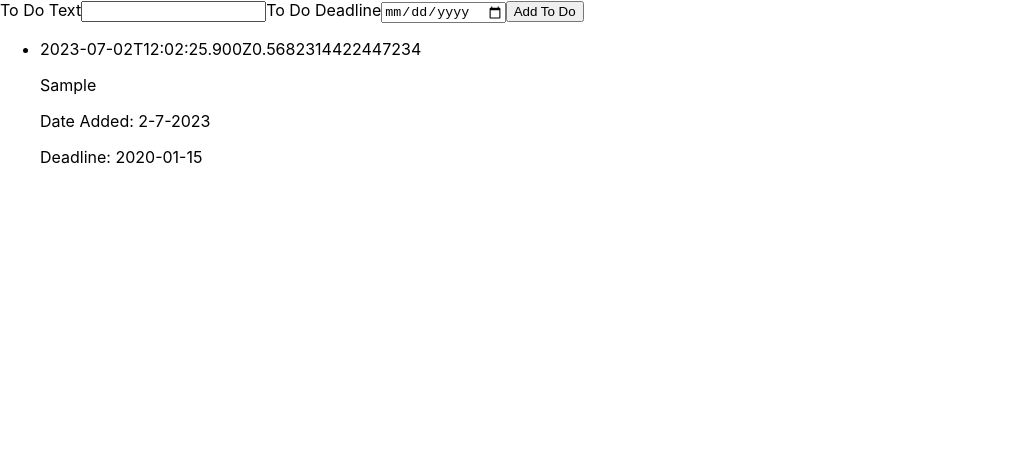
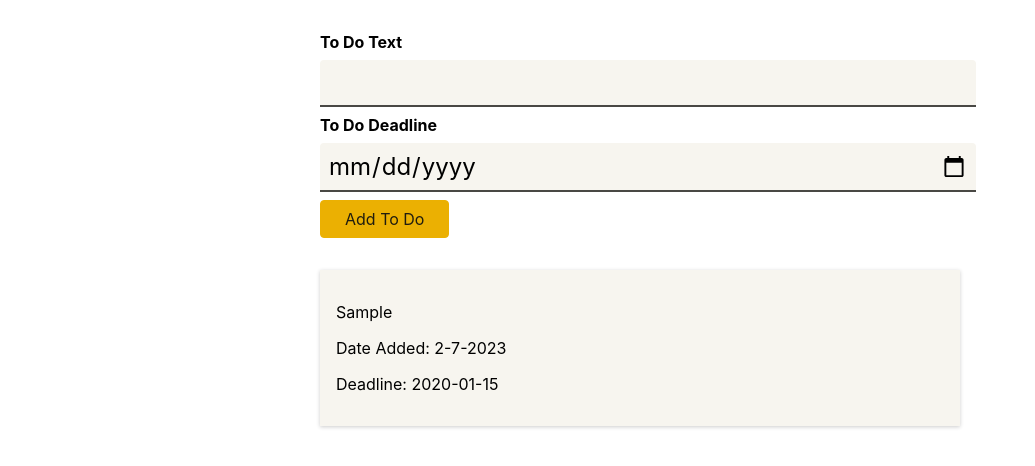
Before and after one commit to GrzegorzWK/To-Do_List, a React (Create React App) app: page / in a window 1280 px wide. Both pictures are taken after typing "Sample", "2020-01-15" into the empty fields and a click on the button "Add To Do". Shown: the top 466 px of the page, without its empty margins (0-1035 px from the left). Built offline with nearby package versions, Linux system fonts and the light colour scheme.

Commit message:
added styling

```diff
--- a/src/components/NewToDo.tsx
+++ b/src/components/NewToDo.tsx
@@ -1,5 +1,7 @@
 import { useContext, useRef } from "react";
 import { ToDosContext } from "../store/toDos-context";
+
+import classes from "./NewTodo.module.css";
 
 const NewToDo: React.FC = () => {
   const toDosCtx = useContext(ToDosContext);
@@ -28,7 +30,7 @@
   };
 
   return (
-    <form onSubmit={submitHandler}>
+    <form onSubmit={submitHandler} className={classes.form}>
       <label htmlFor="text">To Do Text</label>
       <input type="text" id="text" ref={toDoTextInputRef} />
       <label htmlFor="deadline">To Do Deadline</label>
--- /dev/null
+++ b/src/components/NewTodo.module.css
@@ -0,0 +1,41 @@
+.form {
+  width: 40rem;
+  margin: 2rem auto;
+}
+
+.form label {
+  display: block;
+  font-weight: bold;
+  margin-bottom: 0.5rem;
+}
+
+.form input {
+  display: block;
+  width: 100%;
+  font: inherit;
+  font-size: 1.5rem;
+  padding: 0.5rem;
+  border-radius: 4px;
+  background-color: #f7f5ef;
+  border: none;
+  border-bottom: 2px solid #494844;
+  border-bottom-right-radius: 0;
+  border-bottom-left-radius: 0;
+  margin-bottom: 0.5rem;
+}
+
+.form button {
+  font: inherit;
+  background-color: #ebb002;
+  border: 1px solid #ebb002;
+  color: #201d0f;
+  padding: 0.5rem 1.5rem;
+  border-radius: 4px;
+  cursor: pointer;
+}
+
+.form button:hover,
+.form button:active {
+  background-color: #ebc002;
+  border-color: #ebc002;
+}
--- /dev/null
+++ b/src/components/ToDoItem.module.css
@@ -0,0 +1,6 @@
+.item {
+    margin: 1rem 0;
+    box-shadow: 0 1px 4px rgba(0, 0, 0, 0.2);
+    padding: 1rem;
+    background-color: #f7f5ef;
+  }
--- a/src/components/ToDoItem.tsx
+++ b/src/components/ToDoItem.tsx
@@ -1,3 +1,5 @@
+import classes from "./ToDoItem.module.css";
+
 const ToDoItem: React.FC<{
   id: string;
   text: string;
@@ -6,8 +8,8 @@
   onRemoveToDo: () => void;
 }> = (props) => {
   return (
-    <li onClick={props.onRemoveToDo}>
-      <p>{props.id}</p>
+    <li onClick={props.onRemoveToDo} className={classes.item}>
+      {/* <p>{props.id}</p> */}
       <p>{props.text}</p>
       <p>Date Added: {props.dateAdded}</p>
       <p>Deadline: {props.deadline}</p>
--- /dev/null
+++ b/src/components/ToDos.module.css
@@ -0,0 +1,6 @@
+.toDoList {
+  list-style: none;
+  margin: 2rem auto;
+  padding: 0;
+  width: 40rem;
+}
--- a/src/components/ToDos.tsx
+++ b/src/components/ToDos.tsx
@@ -1,12 +1,14 @@
 import { useContext } from "react";
 import ToDoItem from "./ToDoItem";
 import { ToDosContext } from "../store/toDos-context";
+
+import classes from "./ToDos.module.css"
 
 const ToDos: React.FC = () => {
   const toDosCtx = useContext(ToDosContext);
 
   return (
-    <ul>
+    <ul className={classes.toDoList}>
       {toDosCtx.items.map((item) => (
         <ToDoItem
           key={item.id}
```
